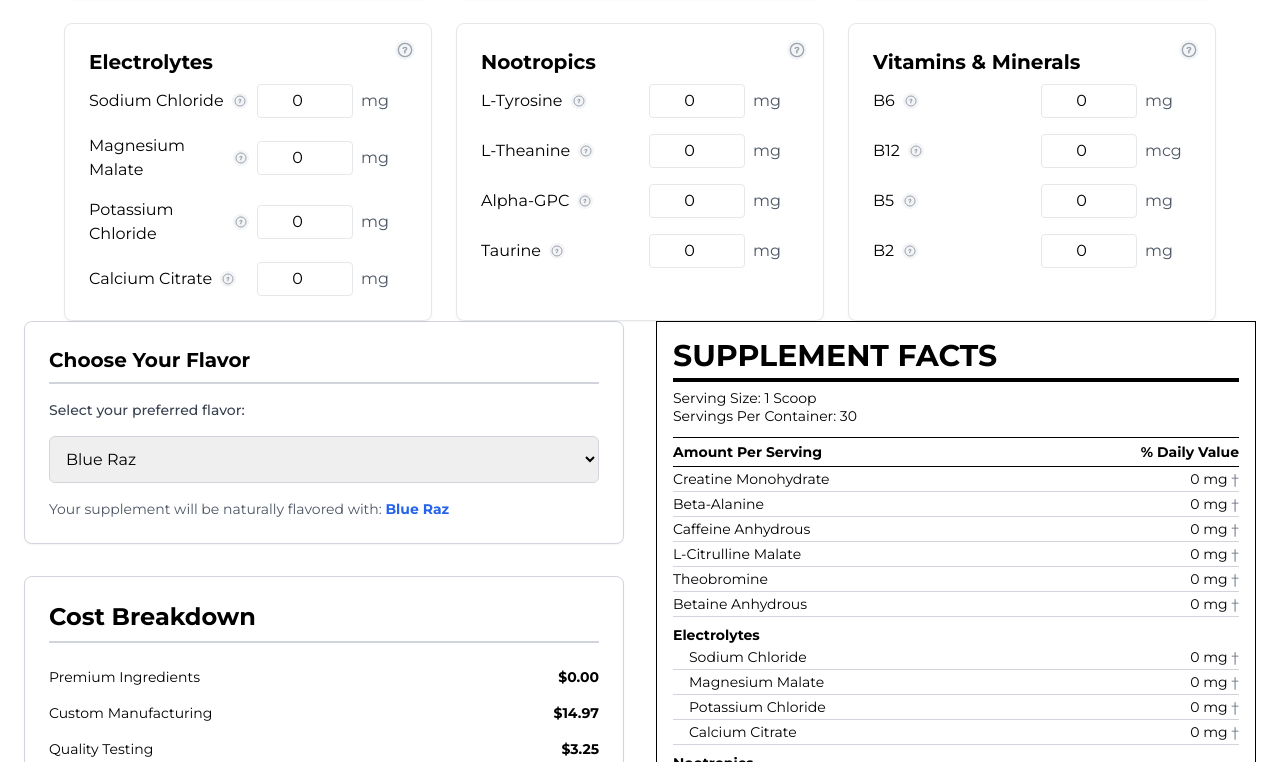
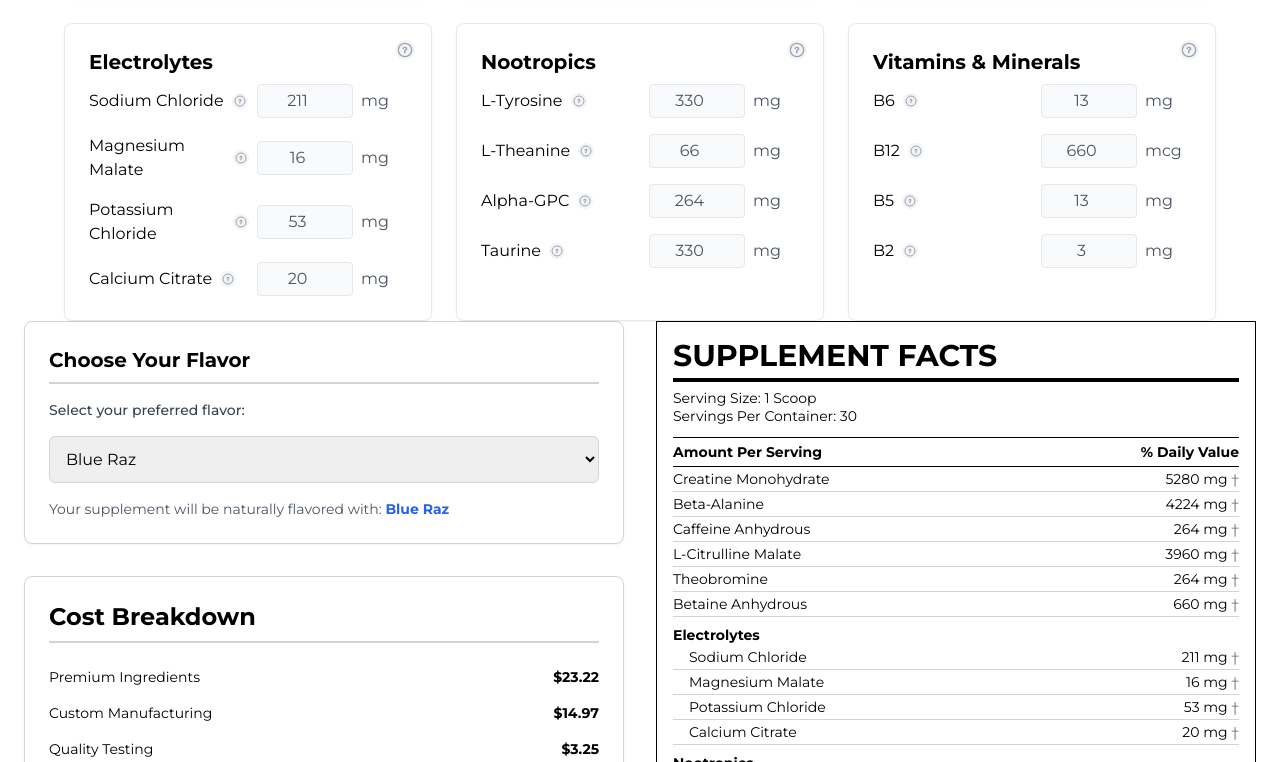
Before and after one commit to HomelessToast/adaptive-app2, a Next.js app: page /start-from-scratch in a window 1280 px wide. Shown: the part 498-1260 px from the top of the page. Built offline with nearby package versions, Linux system fonts and the light colour scheme.

Commit message:
Update products page price to .99 and auto-populate start from scratch with base formula

```diff
--- a/app/products/page.tsx
+++ b/app/products/page.tsx
@@ -131,7 +131,7 @@ export default function ProductsPage() {
   const addToCart = (productName: string, flavor: string, ingredients: any[]) => {
     const cartItem = {
       ingredients: ingredients,
-      cost: 54.99,
+      cost: 49.99,
       flavor: flavor,
       productName: productName
     };
@@ -240,8 +240,7 @@ export default function ProductsPage() {
               </select>
             </div>
             <div className="flex flex-col items-center mb-4">
-              <div className="text-lg md:text-xl text-gray-400 line-through">$64.99</div>
-              <div className="text-xl md:text-2xl font-bold text-red-600">$54.99</div>
+              <div className="text-xl md:text-2xl font-bold text-red-600">$49.99</div>
             </div>
             <div className="flex-grow"></div>
             <button
@@ -290,8 +289,7 @@ export default function ProductsPage() {
               </select>
             </div>
             <div className="flex flex-col items-center mb-4">
-              <div className="text-lg md:text-xl text-gray-400 line-through">$64.99</div>
-              <div className="text-xl md:text-2xl font-bold text-red-600">$54.99</div>
+              <div className="text-xl md:text-2xl font-bold text-red-600">$49.99</div>
             </div>
             <div className="flex-grow"></div>
             <button
@@ -340,8 +338,7 @@ export default function ProductsPage() {
               </select>
             </div>
             <div className="flex flex-col items-center mb-4">
-              <div className="text-lg md:text-xl text-gray-400 line-through">$64.99</div>
-              <div className="text-xl md:text-2xl font-bold text-red-600">$54.99</div>
+              <div className="text-xl md:text-2xl font-bold text-red-600">$49.99</div>
             </div>
             <div className="flex-grow"></div>
             <button
--- a/app/start-from-scratch/page.tsx
+++ b/app/start-from-scratch/page.tsx
@@ -16,37 +16,37 @@ type Ingredient = {
 export default function StartFromScratchPage() {
   const [selectedFlavor, setSelectedFlavor] = useState<string>("Blue Raz");
   const [ingredients, setIngredients] = useState<Ingredient[]>([
-    { name: "Creatine Monohydrate", amount: 0, unit: "mg" },
-    { name: "Beta-Alanine", amount: 0, unit: "mg" },
-    { name: "Caffeine Anhydrous", amount: 0, unit: "mg" },
-    { name: "L-Citrulline Malate", amount: 0, unit: "mg" },
-    { name: "Theobromine", amount: 0, unit: "mg" },
-    { name: "Betaine Anhydrous", amount: 0, unit: "mg" },
+    { name: "Creatine Monohydrate", amount: 5280, unit: "mg" },
+    { name: "Beta-Alanine", amount: 4224, unit: "mg" },
+    { name: "Caffeine Anhydrous", amount: 264, unit: "mg" },
+    { name: "L-Citrulline Malate", amount: 3960, unit: "mg" },
+    { name: "Theobromine", amount: 264, unit: "mg" },
+    { name: "Betaine Anhydrous", amount: 660, unit: "mg" },
     {
       name: "Electrolytes",
       subIngredients: [
-        { name: "Sodium Chloride", amount: 0, unit: "mg" },
-        { name: "Magnesium Malate", amount: 0, unit: "mg" },
-        { name: "Potassium Chloride", amount: 0, unit: "mg" },
-        { name: "Calcium Citrate", amount: 0, unit: "mg" },
+        { name: "Sodium Chloride", amount: 211, unit: "mg" },
+        { name: "Magnesium Malate", amount: 16, unit: "mg" },
+        { name: "Potassium Chloride", amount: 53, unit: "mg" },
+        { name: "Calcium Citrate", amount: 20, unit: "mg" },
       ],
     },
     {
       name: "Nootropics",
       subIngredients: [
-        { name: "L-Tyrosine", amount: 0, unit: "mg" },
-        { name: "L-Theanine", amount: 0, unit: "mg" },
-        { name: "Alpha-GPC", amount: 0, unit: "mg" },
-        { name: "Taurine", amount: 0, unit: "mg" },
+        { name: "L-Tyrosine", amount: 330, unit: "mg" },
+        { name: "L-Theanine", amount: 66, unit: "mg" },
+        { name: "Alpha-GPC", amount: 264, unit: "mg" },
+        { name: "Taurine", amount: 330, unit: "mg" },
       ],
     },
     {
       name: "Vitamins & Minerals",
       subIngredients: [
-        { name: "B6", amount: 0, unit: "mg" },
-        { name: "B12", amount: 0, unit: "mcg" },
-        { name: "B5", amount: 0, unit: "mg" },
-        { name: "B2", amount: 0, unit: "mg" },
+        { name: "B6", amount: 13, unit: "mg" },
+        { name: "B12", amount: 660, unit: "mcg" },
+        { name: "B5", amount: 13, unit: "mg" },
+        { name: "B2", amount: 3, unit: "mg" },
       ],
     },
   ]);
@@ -156,7 +156,7 @@ export default function StartFromScratchPage() {
                             })
                           );
                         }}
-                        className="border rounded px-3 py-1 w-24 text-center"
+                        className="border rounded px-3 py-1 w-24 text-center bg-gray-50 text-gray-600 focus:bg-white focus:text-black transition-colors"
                         placeholder="0"
                       />
                       <span className="text-gray-600">{sub.unit}</span>
@@ -171,7 +171,7 @@ export default function StartFromScratchPage() {
                     onChange={(e) =>
                       updateAmount(index, parseFloat(e.target.value) || 0)
                     }
-                    className="border rounded px-3 py-1 w-24 text-center"
+                    className="border rounded px-3 py-1 w-24 text-center bg-gray-50 text-gray-600 focus:bg-white focus:text-black transition-colors"
                     placeholder="0"
                   />
                   <span className="text-gray-600">{ingredient.unit}</span>
```
